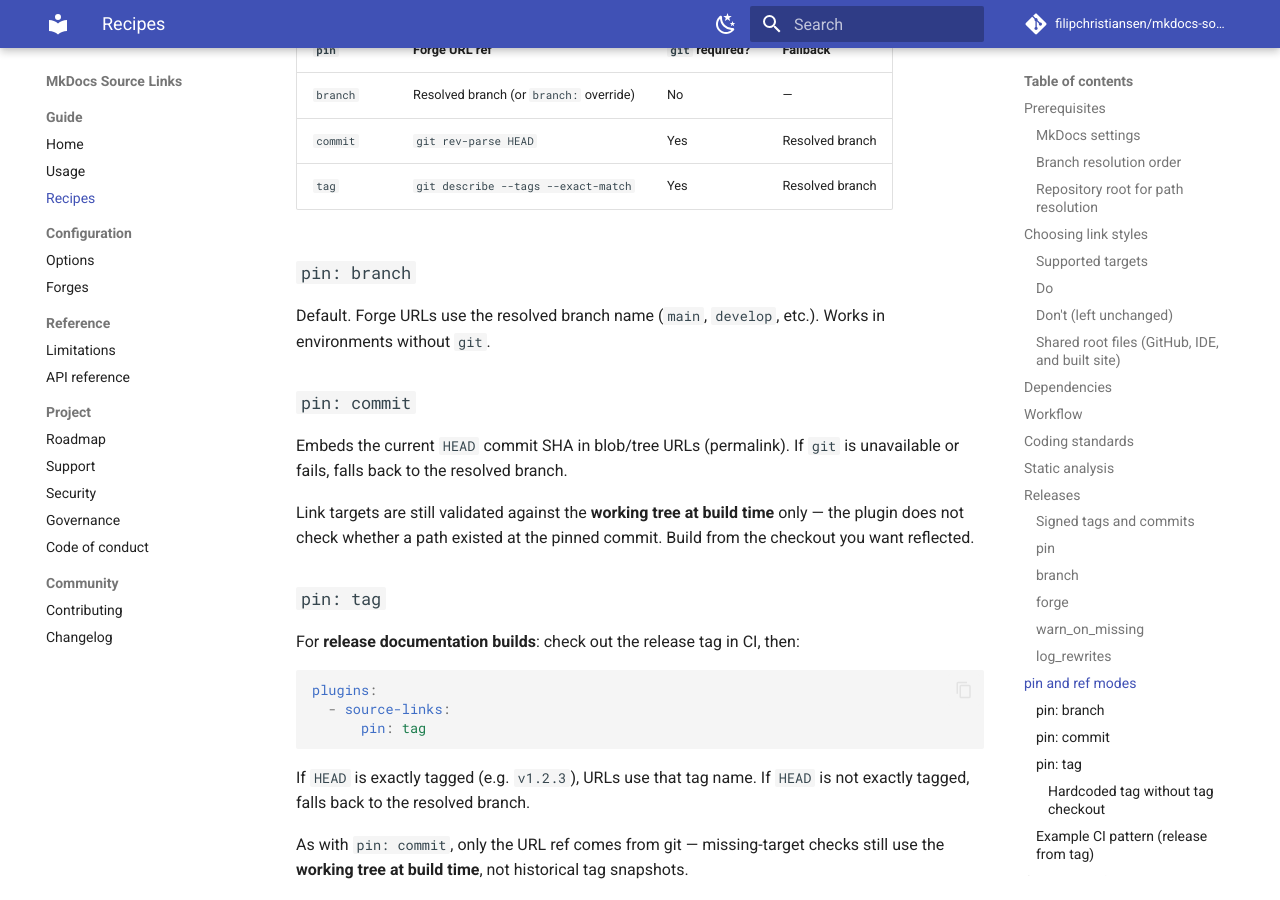
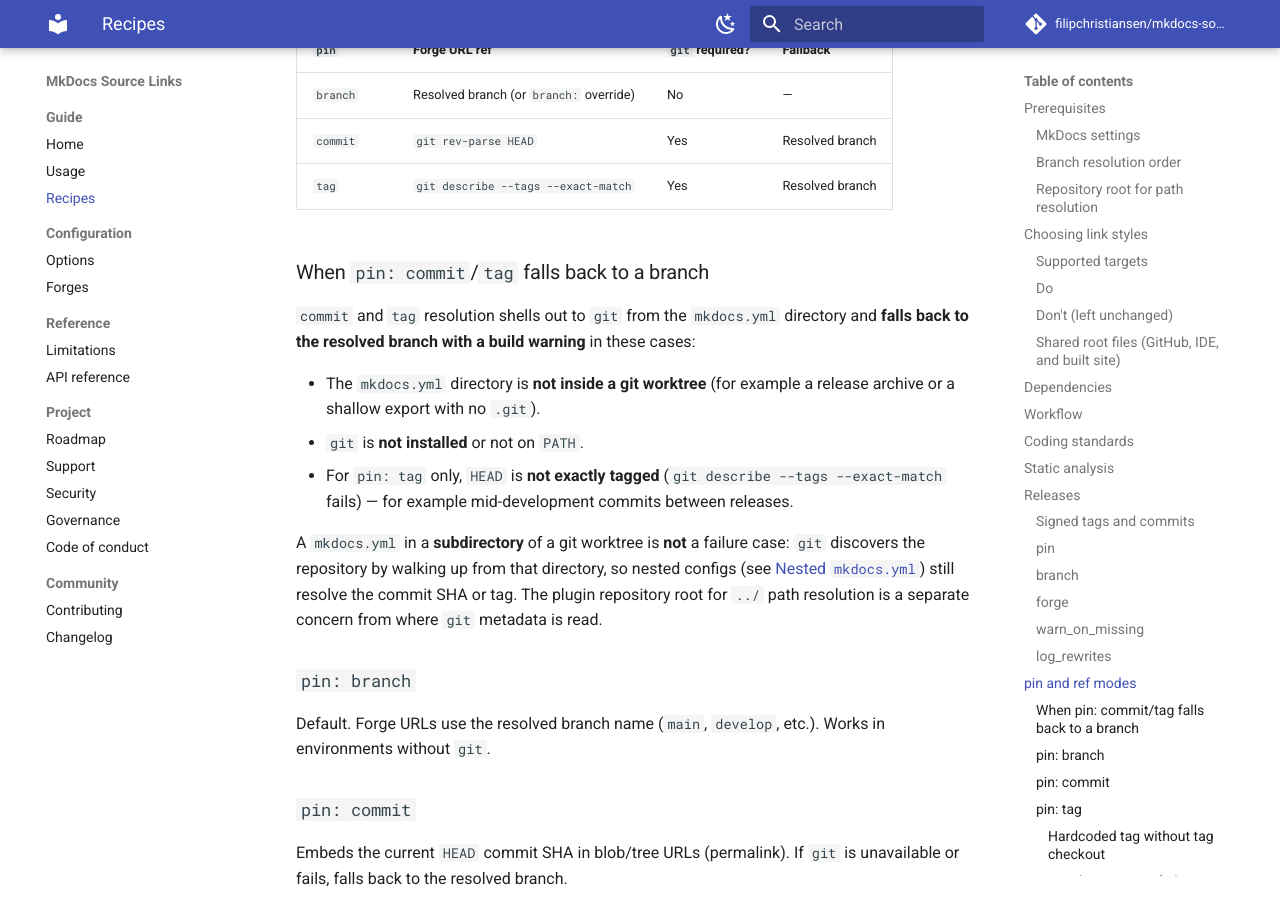
Before and after one commit to filipchristiansen/mkdocs-source-links, an MkDocs documentation site: the page built from docs/recipes.md, in a window 1280 px wide and 900 px high, scrolled down 7868 px. Built offline with MkDocs 1.6.1 and Material for MkDocs 9.7.7, drawn with Linux system fonts in a browser that asks for light colours; comment, search, counter and statistics services are not loaded.

Commit message:
docs: document pin: commit/tag git fallback conditions
Spell out when pin: commit and pin: tag fall back to the resolved branch
(no git worktree, git unavailable, or HEAD not exactly tagged) and
clarify that a mkdocs.yml in a subdirectory of a worktree still resolves
git metadata.

Signed-off-by: Filip Christiansen <22807962+filipchristiansen@users.noreply.github.com>

```diff
--- a/docs/recipes.md
+++ b/docs/recipes.md
@@ -204,6 +204,23 @@ single historical link use a full forge blob URL in markdown ([Limitations](limi
 | `branch` | Resolved branch (or `branch:` override) | No | — |
 | `commit` | `git rev-parse HEAD` | Yes | Resolved branch |
 | `tag` | `git describe --tags --exact-match` | Yes | Resolved branch |
+
+### When `pin: commit`/`tag` falls back to a branch
+
+`commit` and `tag` resolution shells out to `git` from the `mkdocs.yml` directory and **falls back
+to the resolved branch with a build warning** in these cases:
+
+- The `mkdocs.yml` directory is **not inside a git worktree** (for example a release archive or a
+  shallow export with no `.git`).
+- `git` is **not installed** or not on `PATH`.
+- For `pin: tag` only, `HEAD` is **not exactly tagged** (`git describe --tags --exact-match`
+  fails) — for example mid-development commits between releases.
+
+A `mkdocs.yml` in a **subdirectory** of a git worktree is **not** a failure case: `git` discovers
+the repository by walking up from that directory, so nested configs (see
+[Nested `mkdocs.yml`](#nested-mkdocsyml-subdirectory-config)) still resolve the commit SHA or tag.
+The plugin repository root for `../` path resolution is a separate concern from where `git`
+metadata is read.
 
 ### `pin: branch`
 
```
